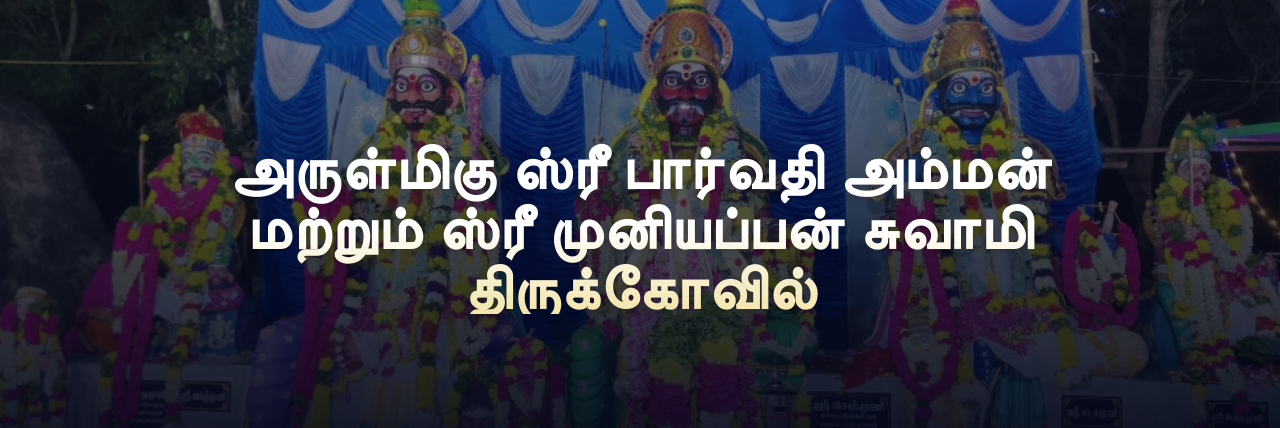
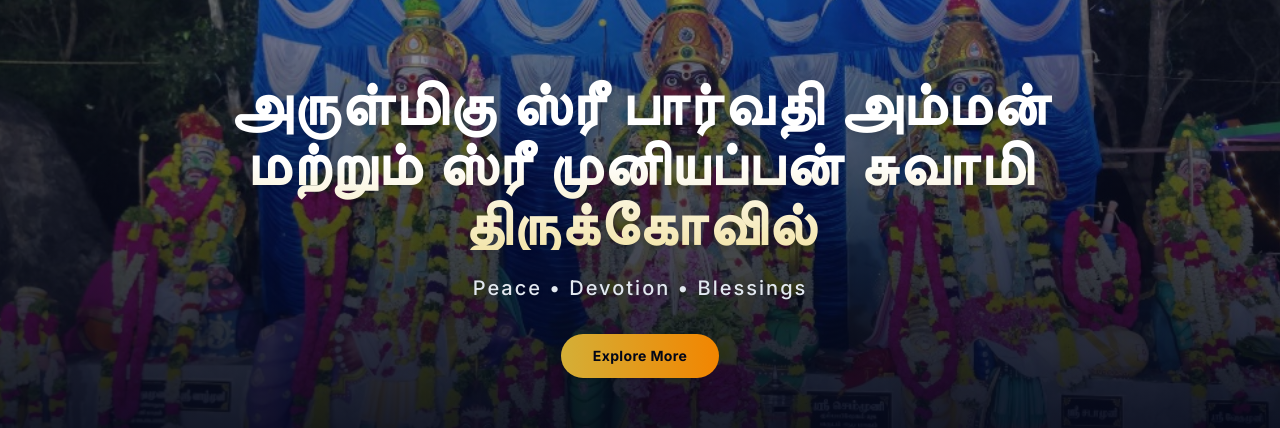
Before and after one commit to srisrisanth93-alt/temple-management-system, a React (Vite) app in the folder frontend/: page / in a window 1280 px wide. Shown: the part 193-621 px from the top of the page. Built offline with nearby package versions, Linux system fonts and the light colour scheme; no server answers; a web font is replaced by a local one.

Commit message:
add fade-in animation and Peace-Devotion-Blessings overlay subtitle + Explore button to Home page hero section

```diff
--- a/frontend/src/index.css
+++ b/frontend/src/index.css
@@ -22,3 +22,19 @@
 ::-webkit-scrollbar-thumb {
   @apply bg-temple-maroon/30 dark:bg-temple-gold/30 rounded-full hover:bg-temple-maroon/50 dark:hover:bg-temple-gold/50;
 }
+
+/* Animations */
+@keyframes fadeIn {
+  from {
+    opacity: 0;
+    transform: translateY(15px);
+  }
+  to {
+    opacity: 1;
+    transform: translateY(0);
+  }
+}
+
+.animate-fade-in {
+  animation: fadeIn 1.5s cubic-bezier(0.16, 1, 0.3, 1) forwards;
+}
--- a/frontend/src/pages/Home.jsx
+++ b/frontend/src/pages/Home.jsx
@@ -36,10 +36,21 @@ const Home = () => {
         <div className="absolute inset-0 bg-gradient-to-t from-slate-950 via-slate-950/70 to-slate-900/30" />
 
         {/* Hero Content */}
-        <div className="relative max-w-5xl mx-auto px-4 text-center text-white space-y-6">
+        <div className="relative max-w-5xl mx-auto px-4 text-center text-white space-y-6 animate-fade-in">
           <h1 className="text-4xl md:text-6xl font-serif font-extrabold tracking-wide drop-shadow-md text-transparent bg-clip-text bg-gradient-to-b from-white via-white to-temple-goldLight">
             {t('templeName')}
           </h1>
+          <p className="text-base md:text-xl font-medium tracking-widest text-slate-200 drop-shadow">
+            {language === 'en' ? 'Peace • Devotion • Blessings' : 'அமைதி • பக்தி • அருள்'}
+          </p>
+          <div className="pt-2">
+            <Link
+              to="/about"
+              className="inline-block px-8 py-3 bg-gradient-to-r from-temple-gold to-temple-saffron hover:from-temple-saffron hover:to-temple-gold text-slate-950 font-bold rounded-full shadow-lg hover:shadow-temple-gold/30 hover:scale-105 transform active:scale-95 transition-all cursor-pointer text-sm tracking-wide"
+            >
+              {language === 'en' ? 'Explore More' : 'மேலும் அறிய'}
+            </Link>
+          </div>
         </div>
 
         {/* Bottom Curve wave */}
```
